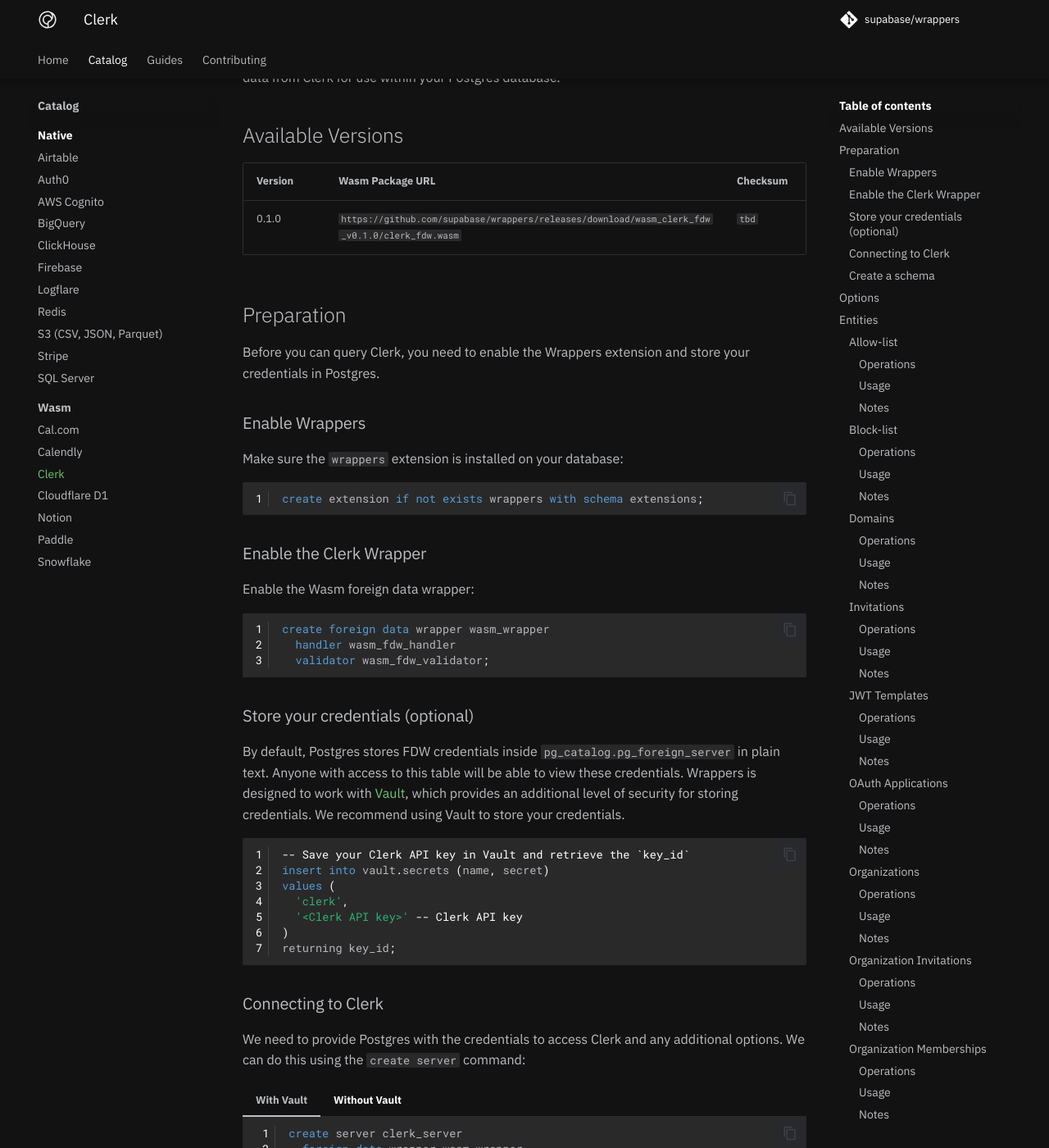
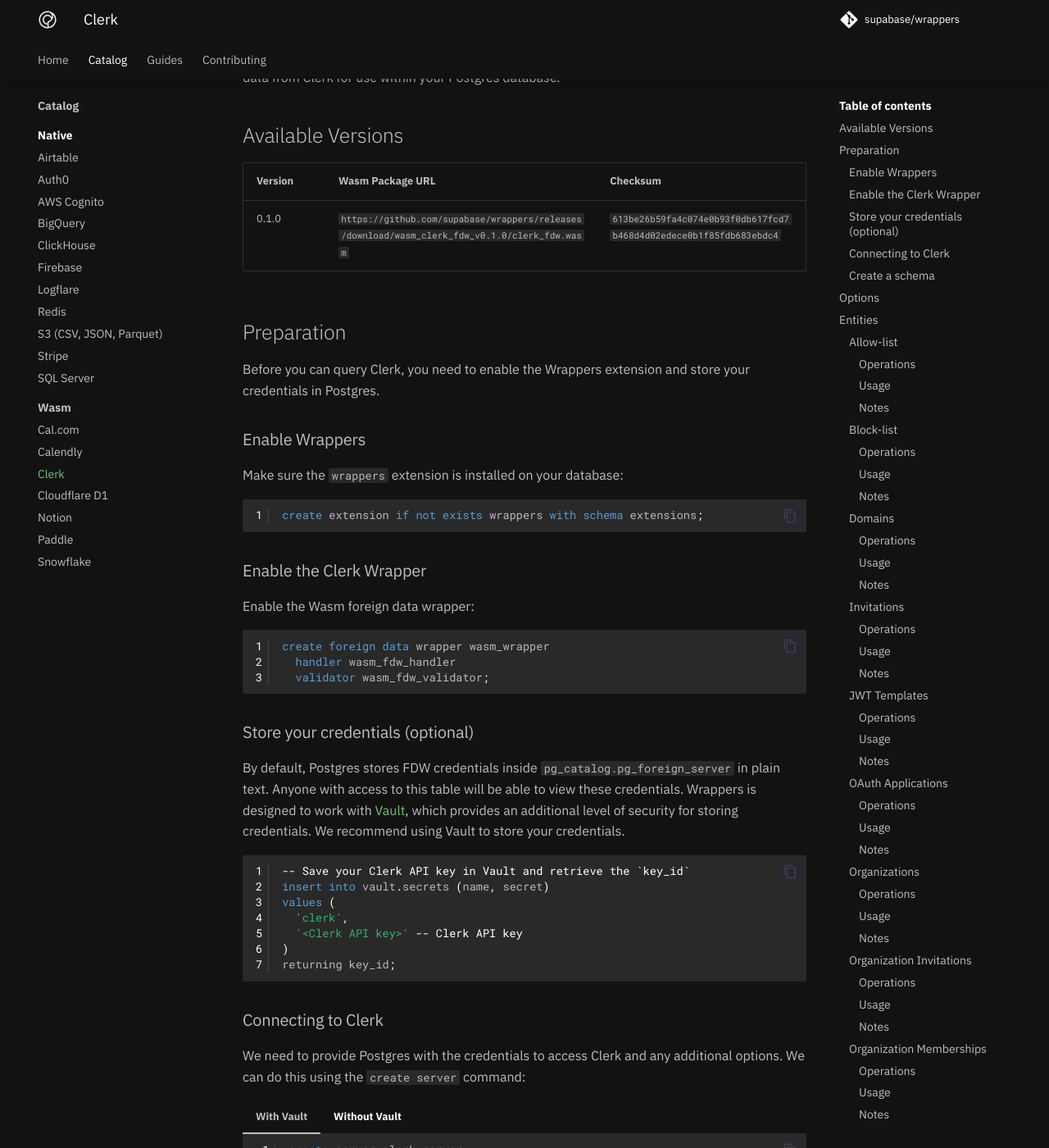
Before and after one commit to supabase/wrappers, an MkDocs documentation site: the page built from docs/catalog/clerk.md, in a window 1280 px wide and 1400 px high, scrolled down 279 px. Shown: the whole window at 82% size. Built offline with MkDocs 1.6.1 and Material for MkDocs 9.7.7, drawn with Linux system fonts in a browser that asks for light colours; comment, search, counter and statistics services are not loaded; some of the changed text lies outside the part shown.

Commit message:
docs(wasm): update Clerk FDW v0.1.0 checksum in docs (#417)

```diff
--- a/docs/catalog/clerk.md
+++ b/docs/catalog/clerk.md
@@ -17,7 +17,7 @@
 
 | Version | Wasm Package URL                                                                                    | Checksum                                                           |
 | ------- | --------------------------------------------------------------------------------------------------- | ------------------------------------------------------------------ |
-| 0.1.0   | `https://github.com/supabase/wrappers/releases/download/wasm_clerk_fdw_v0.1.0/clerk_fdw.wasm` | `tbd` |
+| 0.1.0   | `https://github.com/supabase/wrappers/releases/download/wasm_clerk_fdw_v0.1.0/clerk_fdw.wasm` | `613be26b59fa4c074e0b93f0db617fcd7b468d4d02edece0b1f85fdb683ebdc4` |
 
 ## Preparation
 
@@ -68,7 +68,7 @@
         fdw_package_url 'https://github.com/supabase/wrappers/releases/download/wasm_clerk_fdw_v0.1.0/clerk_fdw.wasm',
         fdw_package_name 'supabase:clerk-fdw',
         fdw_package_version '0.1.0',
-        fdw_package_checksum 'tbd',
+        fdw_package_checksum '613be26b59fa4c074e0b93f0db617fcd7b468d4d02edece0b1f85fdb683ebdc4',
         api_url 'https://api.clerk.com/v1',  -- optional
         api_key_id '<key_ID>' -- The Key ID from above.
       );
@@ -83,7 +83,7 @@
         fdw_package_url 'https://github.com/supabase/wrappers/releases/download/wasm_clerk_fdw_v0.1.0/clerk_fdw.wasm',
         fdw_package_name 'supabase:clerk-fdw',
         fdw_package_version '0.1.0',
-        fdw_package_checksum 'tbd',
+        fdw_package_checksum '613be26b59fa4c074e0b93f0db617fcd7b468d4d02edece0b1f85fdb683ebdc4',
         api_url 'https://api.clerk.com/v1',  -- optional
         api_key 'sk_test_...'  -- Clerk API key
       );
```
